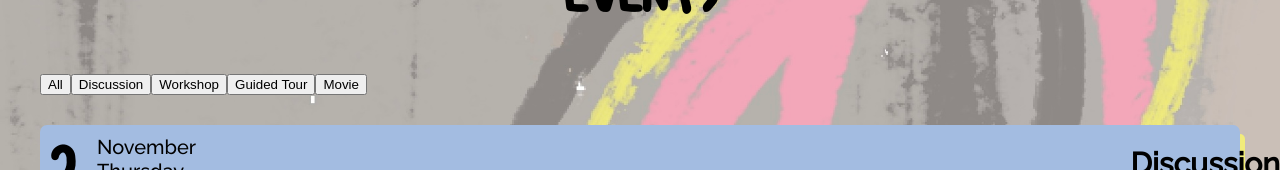
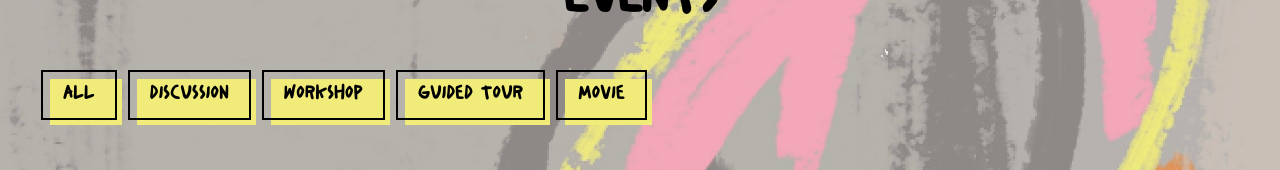
Before and after one commit to VanessaSchwab1906/basquiat-exhibition-app, a React (Create React App) app: page /events in a window 1280 px wide. Shown: the part 145-315 px from the top of the page. Built offline with nearby package versions, Linux system fonts and the light colour scheme.

Commit message:
fixed spacing of event list

```diff
--- a/src/components/EventItem/EventItem.css
+++ b/src/components/EventItem/EventItem.css
@@ -5,6 +5,43 @@
   font-weight: normal;
   font-style: normal;
 }
+
+.filter-button {
+  font-size: 20px;
+  font-weight: bolder;
+  font-family: Basquiat Font;
+  letter-spacing: 1px;
+  padding: 13px 20px 13px;
+  outline: 0;
+  border: 2px solid black;
+  cursor: pointer;
+  position: relative;
+  margin-left: 1px;
+  margin-bottom: 20px;
+  margin-right: 10px;
+  background-color: rgba(0, 0, 0, 0);
+  user-select: none;
+  -webkit-user-select: none;
+  touch-action: manipulation;
+}
+
+.filter-button:after {
+  content: "";
+  background-color: #f1ec7a;
+  width: 100%;
+  z-index: -1;
+  position: absolute;
+  height: 100%;
+  top: 7px;
+  left: 7px;
+  transition: 0.2s;
+}
+
+.filter-button:hover:after {
+  top: 0px;
+  left: 0px;
+}
+
 .calendar__event-wrapper {
   display: flex;
   align-items: flex-start;
@@ -24,11 +61,14 @@
   border-radius: 7px;
   box-shadow: 7px 7px 0px -2px #f1ec7a;
   transition: transform 0.2s ease;
-  margin-bottom: 20px;
 }
 
 .event-list-item:hover {
   transform: scale(1.05);
+}
+
+.event-list-item-workshop {
+  margin-bottom: 30px;
 }
 
 .event-list-item__date {
--- a/src/components/EventItem/EventItem.js
+++ b/src/components/EventItem/EventItem.js
@@ -15,11 +15,27 @@ export default function EventItem() {
   return (
     <>
       <div>
-        <button onClick={() => setFilter("All")}>All</button>
-        <button onClick={() => setFilter("Discussion")}>Discussion</button>
-        <button onClick={() => setFilter("Workshop")}>Workshop</button>
-        <button onClick={() => setFilter("Guided Tour")}>Guided Tour</button>
-        <button onClick={() => setFilter("Movie")}>Movie</button>
+        <button className="filter-button" onClick={() => setFilter("All")}>
+          all
+        </button>
+        <button
+          className="filter-button"
+          onClick={() => setFilter("Discussion")}
+        >
+          discussion
+        </button>
+        <button className="filter-button" onClick={() => setFilter("Workshop")}>
+          workshop
+        </button>
+        <button
+          className="filter-button"
+          onClick={() => setFilter("Guided Tour")}
+        >
+          guided tour
+        </button>
+        <button className="filter-button" onClick={() => setFilter("Movie")}>
+          movie
+        </button>
       </div>
 
       {filteredEvents.map((event, index) => (
@@ -76,7 +92,7 @@ function DiscussionEvent() {
 function WorkshopEvent() {
   return (
     <ul className="event-list-item__workhop-ul">
-      <li className="event-list-item">
+      <li className="event-list-item event-list-item-workshop">
         <span className="event-list-item__date">12</span>
         <div className="event-list-item__date-wrapper">
           <span className="event-list-item__month">November</span>
@@ -172,9 +188,9 @@ function GuidedTourEvent() {
                 </div>
               </h3>
               <p className="event-list-item__description">
-                Meet one curators for an exclusive guided tour through the
-                Basquiat exhibition. Gain unique perspectives on the artworks,
-                their significance, and the curation process.
+                Meet one of the curators for an exclusive guided tour through
+                the exhibition. Gain unique perspectives on the artworks, their
+                significance, and the curation process.
               </p>
             </div>
             <AddToCalendarButton
```
